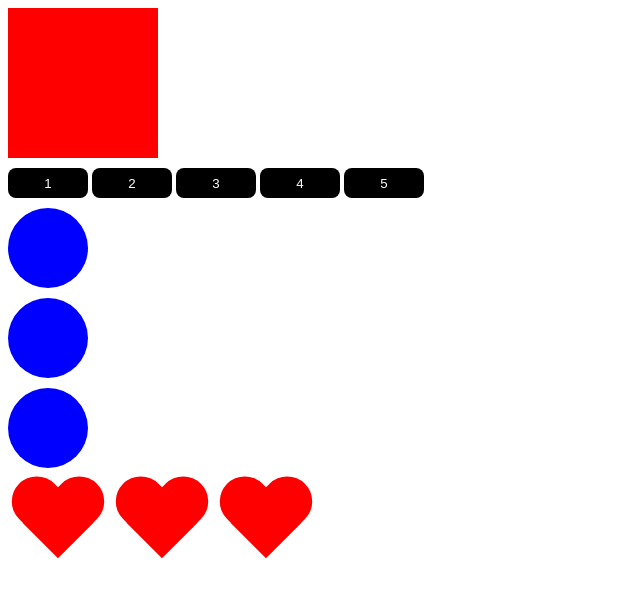
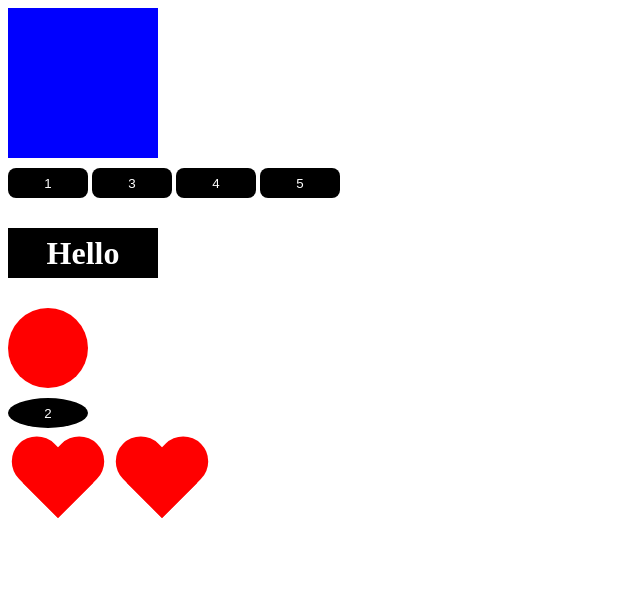
Before and after one commit to ar78ilnik/jsBasic, a plain HTML site: page index.html in a window 1280 px wide. Shown: the whole page, without its empty margins (0-640 px from the left). Drawn offline with Linux system fonts and the light colour scheme.

Commit message:
unit 2_23

```diff
--- a/index.html
+++ b/index.html
@@ -20,9 +20,11 @@
     <div class="circle"></div>
     <div class="circle"></div>
 
-    <div class="heart"></div>
-    <div class="heart"></div>
-    <div class="heart"></div>
+    <div class="wrapper">
+        <div class="heart"></div>
+        <div class="heart"></div>
+        <div class="heart"></div>
+    </div>
 
     <script src="script.js"></script>
 </body>
--- a/script.js
+++ b/script.js
@@ -1,13 +1,58 @@
 let box = document.getElementById('box'),
     btn = document.getElementsByTagName('button'), // Множественное число Elements говорит о том, что это псевдо-массив
     circle = document.getElementsByClassName('circle'), // Множественное число Elements говорит о том, что это псевдо-массив, без точки
-    heart = document.querySelectorAll('.heart'); // этот псевдо-массив имеет только один метод forEach
+    heart = document.querySelectorAll('.heart'), // этот псевдо-массив имеет только один метод forEach
+    wrapper = document.querySelector('.wrapper');
 
-console.log(box);
+// изменяем стили элементов
 
-console.log(btn); // вывод всего массива
-console.log(btn[0]); // вывод отдельно элемента массива
+// в js для задания стилей используется camel case
+box.style.backgroundColor = 'blue';
 
-console.log(circle[2]);
+// вторую кнопку делаем овальной
+btn[1].style.borderRadius = '50%';
 
-console.log(heart);
+//круги превращаем в светофор
+circle[0].style.backgroundColor = 'red';
+circle[1].style.backgroundColor = 'yellow';
+circle[2].style.backgroundColor = 'green';
+
+//heart.forEach(item => {
+//    item.style.background = 'green';
+//});
+
+// чтобы создать новый элемент
+
+let div = document.createElement('div'),
+    text = document.createTextNode('text here...');
+
+//добавляем класс к созданному элементу
+div.classList.add('black');
+
+//вставляем элемент на страницу
+// document.body.appendChild(div);
+
+// вставлять элементы можно не только в body, но в любой родительский элемент
+wrapper.appendChild(div);
+
+// вставить элемент до
+document.body.insertBefore(div, circle[0]);
+
+// удаление элемента со страницы
+document.body.removeChild(circle[1]);
+wrapper.removeChild(heart[0]);
+document.body.replaceChild(btn[1], circle[1]);
+
+// добавляем текст в эелемент
+div.innerHTML = 'Hello';
+
+// если хотим вставить HTML код, но безопаснее div.textContent = '<h1>Hello</h1>';
+div.innerHTML = '<h1>Hello</h1>';
+
+
+// - выборка элементов на странице
+// - добавление стилей
+// - добавление элементов на страницу
+// - удаление элементов
+// - замена элементов
+// - добавление текста в элементы
```
